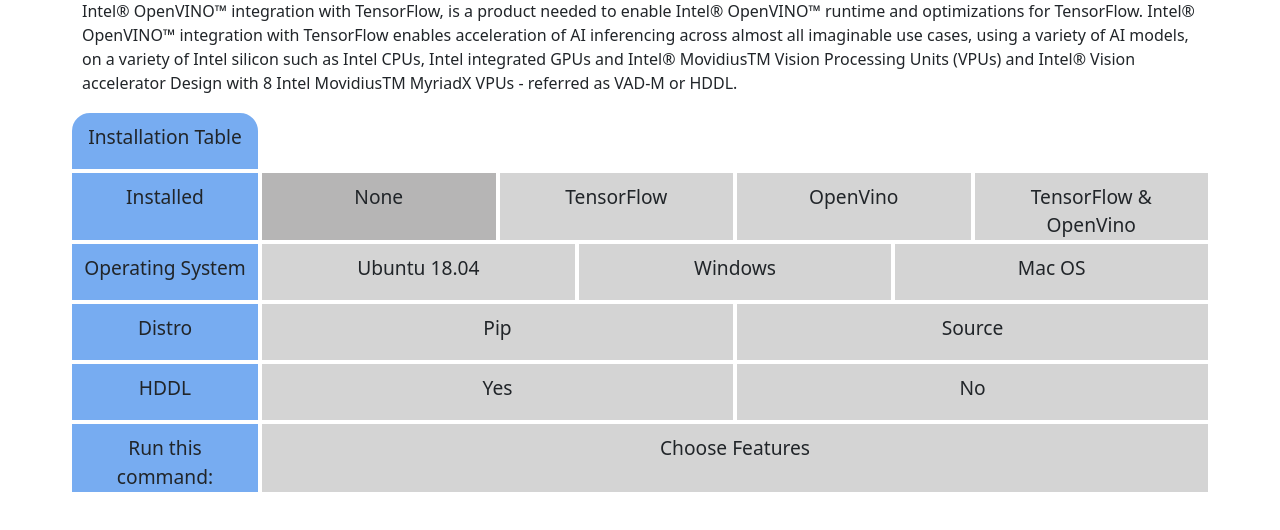
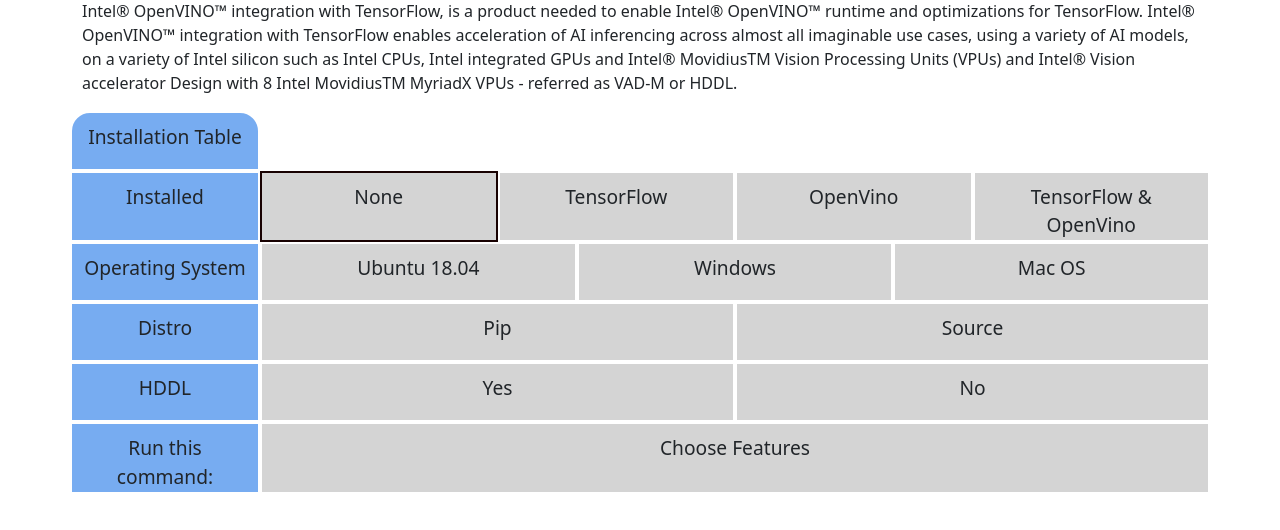
Before and after one commit to barykrg/test-dir, a plain HTML site: page index.html in a window 1280 px wide. In both pictures the pointer is over the element "None". Shown: the part 142-672 px from the top of the page. Drawn offline with nearby package versions, Linux system fonts and the light colour scheme.

Commit message:
Update style.css

```diff
--- a/style.css
+++ b/style.css
@@ -27,8 +27,9 @@
     display: flex;
 }
 .col-sm:hover{
-    background-color: rgb(182, 181, 181);
+    /* background-color: rgb(182, 181, 181); */
     cursor: pointer;
+    border: 2px solid rgb(24, 1, 1);
 }
 .selected{
     background-color: #6C24F4;
```
